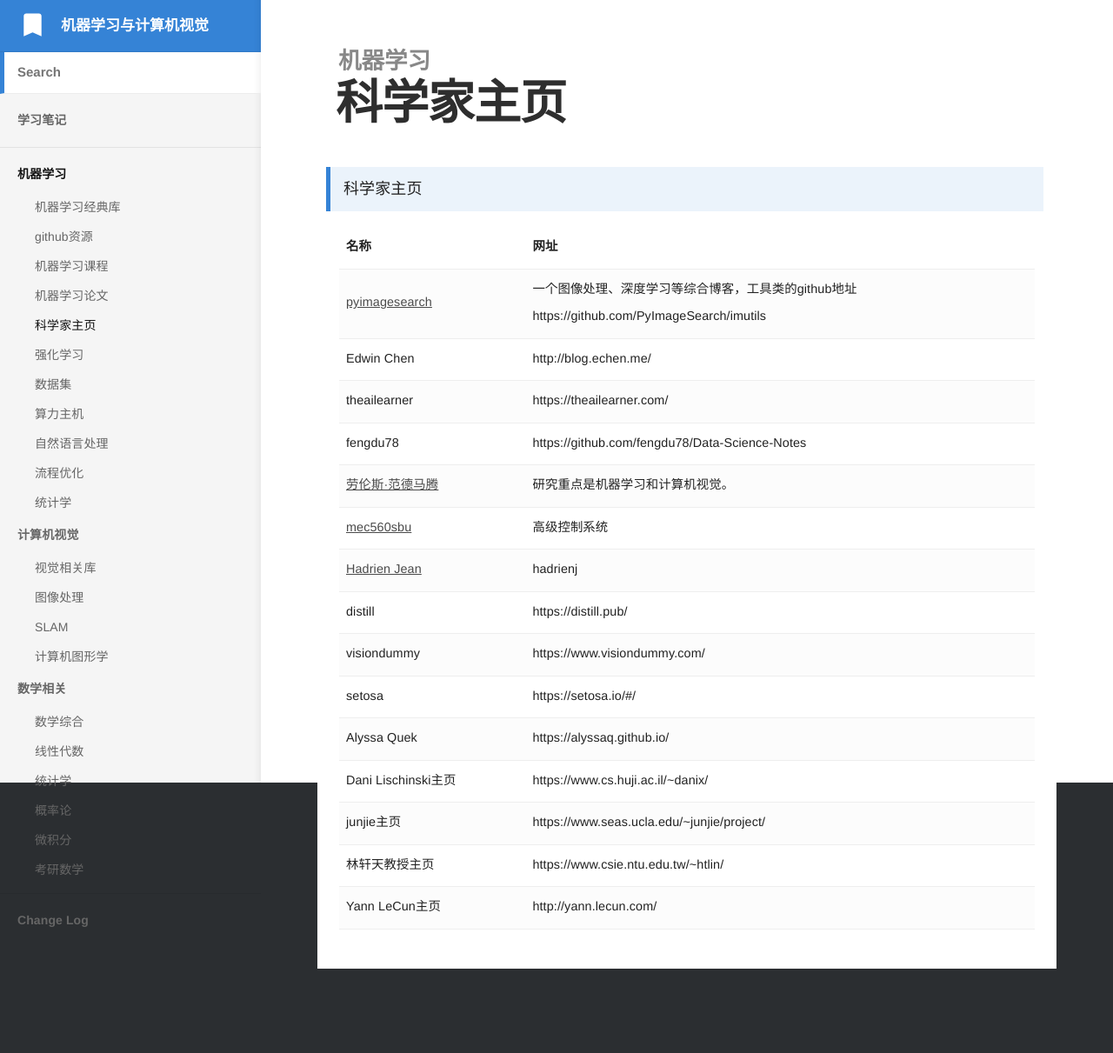
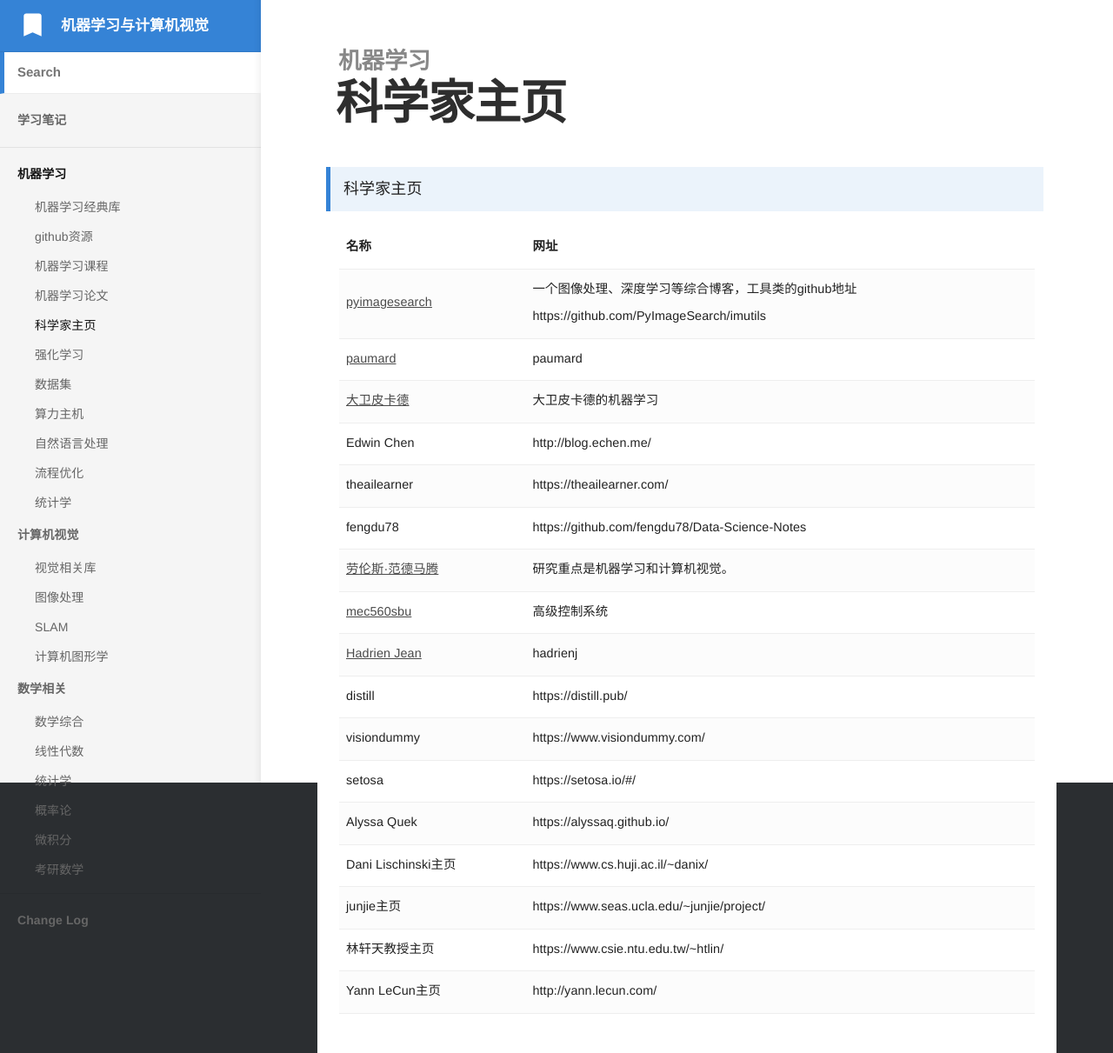
Before and after one commit to bashendixie/Machine_Learning_Notes, a Jekyll site: the page built from _docs/1、机器学习/科学家主页.md, in a window 1280 px wide. Shown: the whole page at 87% size. Built offline with Jekyll 4.4.1, drawn with Linux system fonts in a browser that asks for light colours; some web fonts are replaced; before the commit the page ends 1114 px from its top, so only the background shows below that.

Commit message:
no message

```diff
--- a/_docs/1、机器学习/科学家主页.md
+++ b/_docs/1、机器学习/科学家主页.md
@@ -19,8 +19,6 @@
 				</strong>
 			</td>
 		</tr>
-
-
 		<tr>
 			<td>
 				<a href="https://pyimagesearch.com/start-here/" target="_balnk">pyimagesearch</a>
@@ -30,7 +28,23 @@
 				https://github.com/PyImageSearch/imutils
 			</td>
 		</tr>
+		<tr>
+			<td>
+				<a href="https://perso-etis.ensea.fr/paumard/" target="_balnk">paumard</a>
+			</td>
+			<td>
+				paumard
+			</td>
+		</tr>
 
+		<tr>
+			<td>
+				<a href="https://davidpicard.github.io/" target="_balnk">大卫皮卡德</a>
+			</td>
+			<td>
+				大卫皮卡德的机器学习
+			</td>
+		</tr>
 		<tr>
 			<td>
 				Edwin Chen
```
Also changed, not shown: _docs/1、机器学习/机器学习课程.md (+8 -10 lines).
